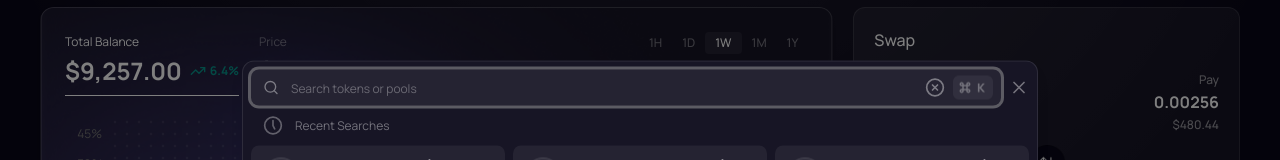
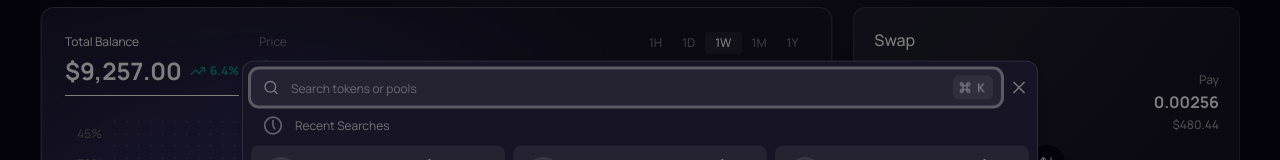
Before and after one commit to azkaanasiyya/extrados, a React (Vite) app: page / in a window 1280 px wide. Both pictures are taken after a click on the element 568 px from the left and 34 px from the top of the page. Shown: the part 145-305 px from the top of the page. Built offline with nearby package versions, Linux system fonts and the light colour scheme.

Commit message:
fix: hide CircleX icon when search input is empty

```diff
--- a/src/components/templates/searchdialog.tsx
+++ b/src/components/templates/searchdialog.tsx
@@ -216,12 +216,14 @@ export default function SearchDialog() {
                                 value={searchTerm}
                                 onChange={(e) => setSearchTerm(e.target.value)}
                             />
+                            {isSearching && (
                                 <button
                                     onClick={handleClearSearch}
                                     className="cursor-pointer absolute right-14 top-1/2 -translate-y-1/2 text-white-neutral-500 hover:text-white-neutral-300 transition-colors"
                                 >
                                     <CircleX className="w-5 h-5 text-base-white opacity-40 hover:opacity-80" />
                                 </button>
+                            )}
                             <img
                                 alt="command"
                                 src={command}
```
Lines whose indentation alone changed are shown as unchanged.
